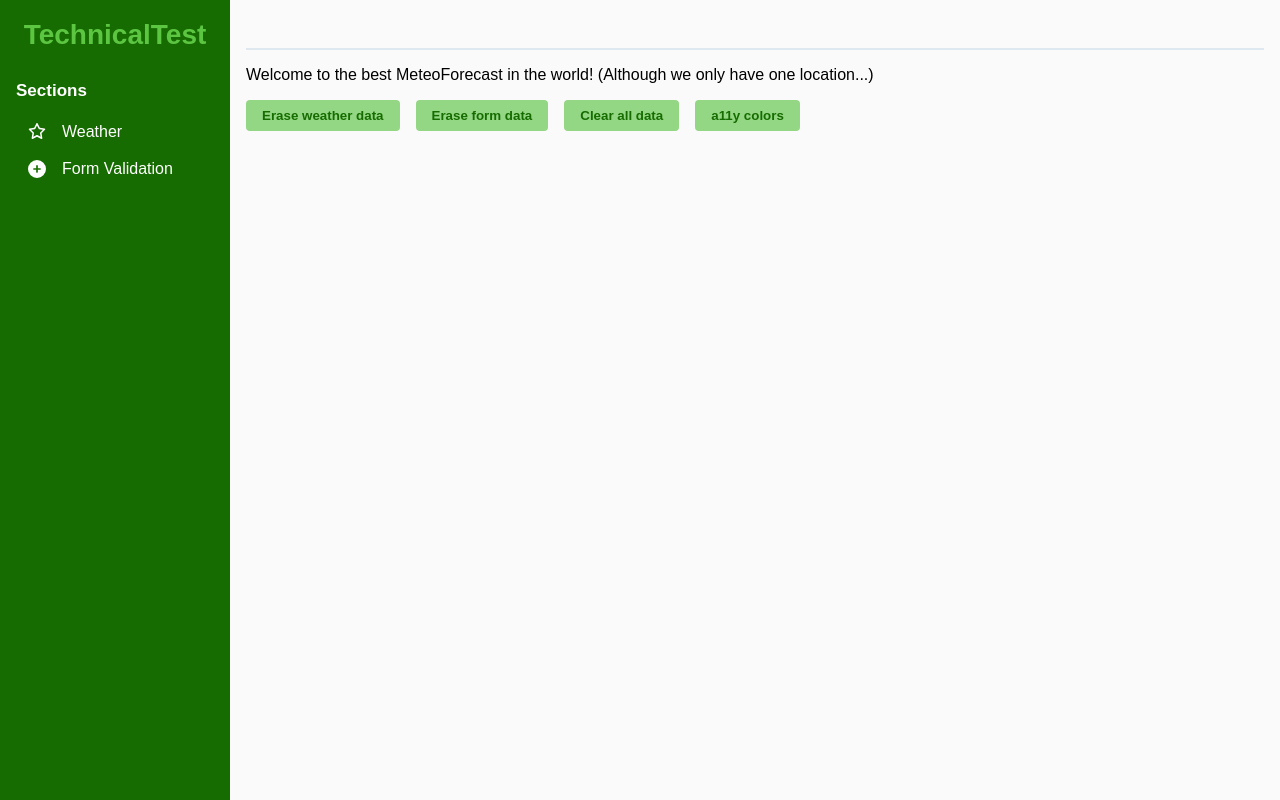
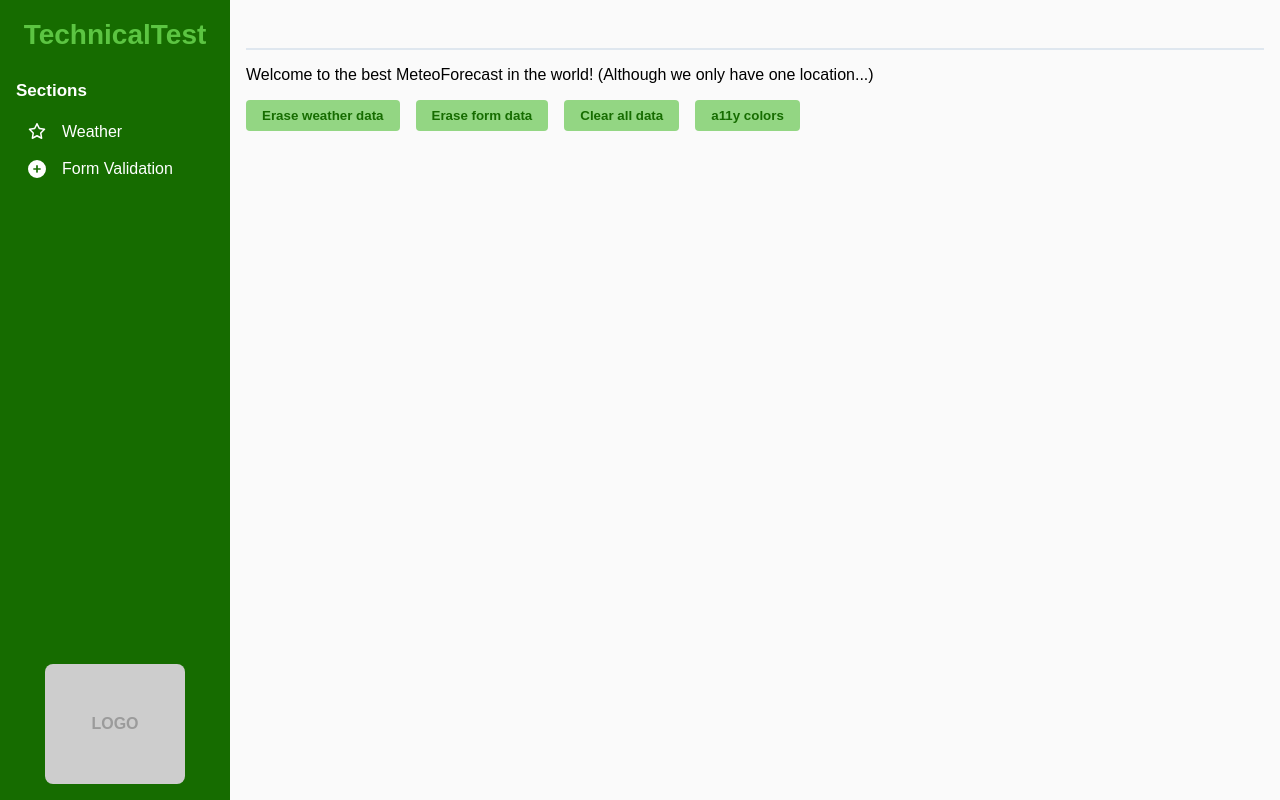
Before and after one commit to VictorMartinez93/meteo-forecast, an Angular app: page /home in a window 1280 px wide. Built offline with nearby package versions, Linux system fonts and the light colour scheme.

Commit message:
Add logo.

```diff
--- a/src/app/features/weather/weather.component.html
+++ b/src/app/features/weather/weather.component.html
@@ -27,9 +27,6 @@
         </button>
       </th>
       }
-      <!-- <th>Time</th>
-      <th>Temperature 2m</th>
-      <th>Wind Speed 10m</th> -->
     </tr>
   </thead>
   <tbody class="table-body">
--- a/src/app/layout/layout.component.html
+++ b/src/app/layout/layout.component.html
@@ -1,5 +1,6 @@
 <div class="layout-wrapper" [class.visible-mobile]="layoutService.isMenuActive()">
   <div class="menu-wrapper">
+    <div class="title-and-menu">
       <h1 class="title">TechnicalTest</h1>
 
       <div class="menu">
@@ -15,6 +16,13 @@
           }
         </div>
         }
+      </div>
+    </div>
+
+    <div class="logo-wrapper">
+      <div class="logo">
+        LOGO
+      </div>
     </div>
   </div>
   <div class="layout-mask" (click)="toggleMenu()" aria-hidden="true"></div>
--- a/src/app/layout/layout.component.scss
+++ b/src/app/layout/layout.component.scss
@@ -7,6 +7,7 @@
     background-color: var(--primary-color);
     display: flex;
     flex-direction: column;
+    justify-content: space-between;
     overflow-y: auto;
     transition: transform .2s, left .2s;
 
@@ -62,6 +63,24 @@
     background-color: #00000066;
 }
 
+.logo-wrapper {
+    display: flex;
+    justify-content: center;
+    margin-bottom: 1rem;
+
+    .logo {
+        display: flex;
+        justify-content: center;
+        background-color: #cdcdcd;
+        color: #9b9b9b;
+        font-weight: bold;
+        width: 140px;
+        height: 120px;
+        align-items: center;
+        border-radius: 8px;
+    }
+}
+
 @media (max-width: 991px) {
     .layout-wrapper {
         .menu-wrapper {
```
Lines whose indentation alone changed are shown as unchanged.
